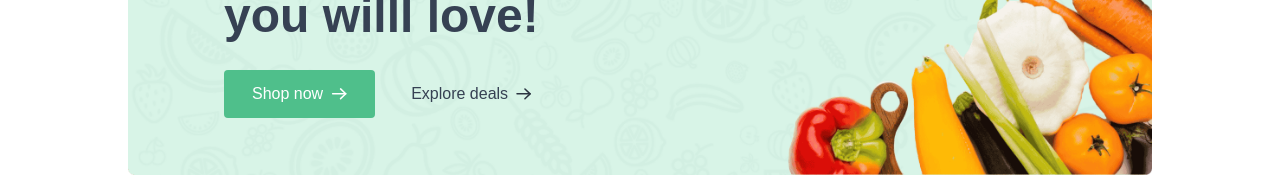
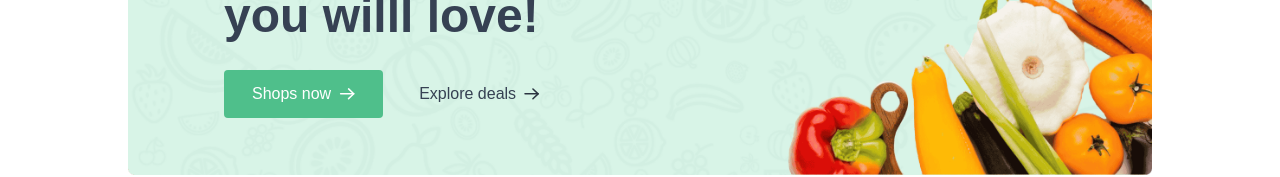
Before and after one commit to PremKumarHub/Greencart, a React (Vite) app in the folder client/: page / in a window 1280 px wide. Shown: the part 305-482 px from the top of the page. Built offline with nearby package versions, Linux system fonts and the light colour scheme; no server answers.

Commit message:
checking commit changes on production

```diff
--- a/client/src/components/MainBanner.jsx
+++ b/client/src/components/MainBanner.jsx
@@ -13,7 +13,7 @@ function MainBanner() {
 
       <div className="flex items-center mt-6 font-medium">
         <Link to={"/products"} className='group flex  items-center gap-2 px-7 py-3 bg-primary hover:bg-primary-dull transition rounded text-white cursor-pointer'>
-          Shop now
+          Shops now
           <img className='transition group-focus:translate-x-1' src={assets.white_arrow_icon} alt='arrow' />
         </Link>
 
```
